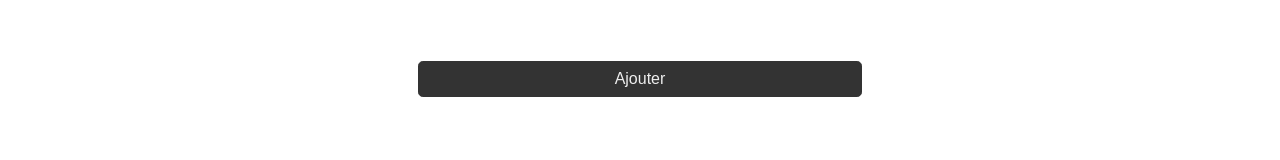
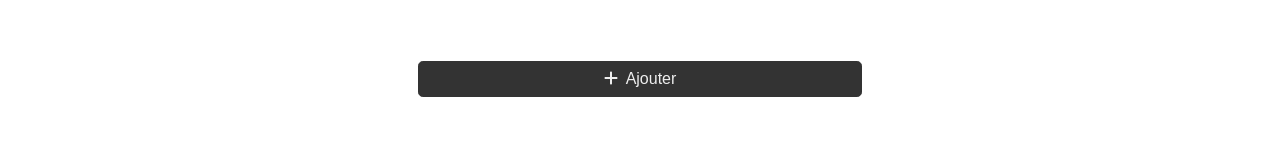
Before and after one commit to jlg-formation/aguzz1-dec-2023, an Angular app in the folder front/: page /stock/add in a window 1280 px wide. Shown: the part 343-503 px from the top of the page. Built offline with nearby package versions, Linux system fonts and the light colour scheme.

Commit message:
dev: added remove articles

```diff
--- a/front/src/app/services/article.service.ts
+++ b/front/src/app/services/article.service.ts
@@ -18,4 +18,8 @@ export class ArticleService {
   }
 
   async refresh(): Promise<void> {}
+
+  async remove(ids: string[]): Promise<void> {
+    this.articles = this.articles.filter((a) => !ids.includes(a.id));
+  }
 }
--- a/front/src/app/stock/routes/add/add.component.html
+++ b/front/src/app/stock/routes/add/add.component.html
@@ -17,7 +17,11 @@
       <span class="error"></span>
     </label>
     <div class="error"></div>
-    <app-fluid-button [isDoing]="isAdding" label="Ajouter"></app-fluid-button>
+    <app-fluid-button
+      [icon]="faPlus"
+      [isDoing]="isAdding"
+      label="Ajouter"
+    ></app-fluid-button>
   </form>
   <!-- {{ f.value | json }} -->
 </main>
--- a/front/src/app/stock/routes/list/list.component.html
+++ b/front/src/app/stock/routes/list/list.component.html
@@ -8,9 +8,11 @@
       <a routerLink="add" class="button" title="Ajouter">
         <fa-icon [icon]="faPlus"></fa-icon>
       </a>
-      <button title="Supprimer">
+      @if (selectedArticles.size > 0) {
+      <button title="Supprimer" (click)="remove()">
         <fa-icon [icon]="faTrashCan"></fa-icon>
       </button>
+      }
     </nav>
     <div class="error"></div>
     <table>
@@ -23,7 +25,7 @@
       </thead>
       <tbody>
         @for (a of articleService.articles; track a.id) {
-        <tr>
+        <tr (click)="select(a)" [class.selected]="selectedArticles.has(a)">
           <td class="name">{{ a.name }}</td>
           <td class="price number">{{ a.price }} €</td>
           <td class="qty number">{{ a.qty }}</td>
--- a/front/src/app/stock/routes/list/list.component.ts
+++ b/front/src/app/stock/routes/list/list.component.ts
@@ -7,6 +7,7 @@ import {
   faRotateRight,
   faTrashCan,
 } from '@fortawesome/free-solid-svg-icons';
+import { Article } from '../../../interfaces/article';
 import { ArticleService } from '../../../services/article.service';
 
 @Component({
@@ -17,10 +18,27 @@ import { ArticleService } from '../../../services/article.service';
   styleUrl: './list.component.scss',
 })
 export class ListComponent {
+  faCircleNotch = faCircleNotch;
   faPlus = faPlus;
   faRotateRight = faRotateRight;
   faTrashCan = faTrashCan;
-  faCircleNotch = faCircleNotch;
+  selectedArticles = new Set<Article>();
 
   constructor(protected readonly articleService: ArticleService) {}
+
+  async remove() {
+    console.log('remove');
+    const ids = [...this.selectedArticles].map((a) => a.id);
+    await this.articleService.remove(ids);
+    await this.articleService.refresh();
+    this.selectedArticles.clear();
+  }
+
+  select(a: Article) {
+    if (this.selectedArticles.has(a)) {
+      this.selectedArticles.delete(a);
+      return;
+    }
+    this.selectedArticles.add(a);
+  }
 }
```
